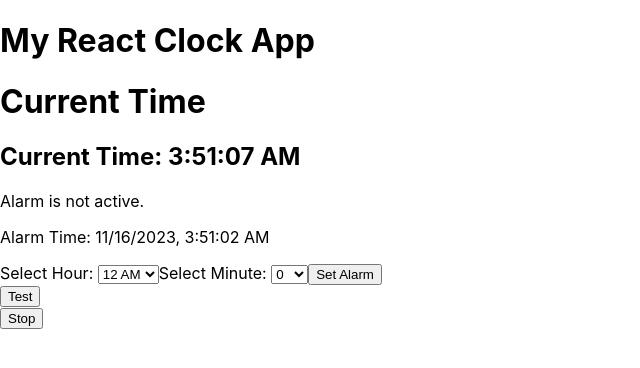
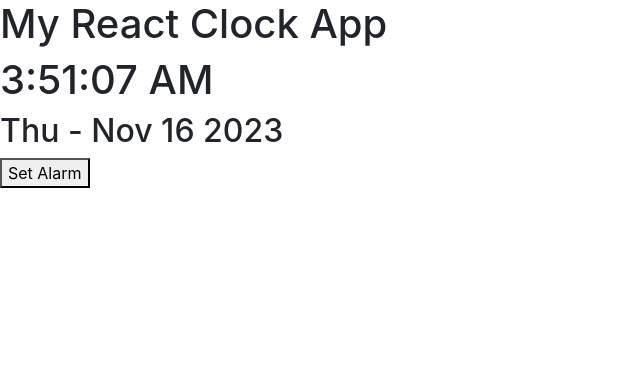
Before and after one commit to VictorKwong/reactDigitalClock, a React (Create React App) app: page / in a window 1280 px wide. Shown: the top 368 px of the page, without its empty margins (0-640 px from the left). Built offline with nearby package versions, Linux system fonts and the light colour scheme.

Commit message:
add open close function and added time display

```diff
--- a/public/index.html
+++ b/public/index.html
@@ -15,6 +15,12 @@
       user's mobile device or desktop. See https://developers.google.com/web/fundamentals/web-app-manifest/
     -->
     <link rel="manifest" href="%PUBLIC_URL%/manifest.json" />
+    <link
+      rel="stylesheet"
+      href="https://cdn.jsdelivr.net/npm/bootstrap@5.1.3/dist/css/bootstrap.min.css"
+      integrity="sha384-1BmE4kWBq78iYhFldvKuhfTAU6auU8tT94WrHftjDbrCEXSU1oBoqyl2QvZ6jIW3"
+      crossorigin="anonymous"
+    />
     <!--
       Notice the use of %PUBLIC_URL% in the tags above.
       It will be replaced with the URL of the `public` folder during the build.
@@ -39,5 +45,10 @@
       To begin the development, run `npm start` or `yarn start`.
       To create a production bundle, use `npm run build` or `yarn build`.
     -->
+    <script
+      src="https://cdn.jsdelivr.net/npm/bootstrap@5.1.3/dist/js/bootstrap.bundle.min.js"
+      integrity="sha384-ka7Sk0Gln4gmtz2MlQnikT1wXgYsOg+OMhuP+IlRH9sENBO0LRn5q+8nbTov4+1p"
+      crossorigin="anonymous"
+    ></script>
   </body>
 </html>
--- a/src/Clock.js
+++ b/src/Clock.js
@@ -1,5 +1,6 @@
 import React, { useState, useEffect, useRef } from 'react';
 import alarmSound from './audio/bedside-clock-alarm.mp3';
+
 
 function Clock() {
     const [currentTime, setCurrentTime] = useState(new Date());
@@ -9,7 +10,12 @@ function Clock() {
     const [selectedHour, setSelectedHour] = useState(0);
     const [selectedMinute, setSelectedMinute] = useState(0);
     const [remainingTime, setRemainingTime] = useState(null);
+    const [isAlarmSetting, setIsAlarmSetting] = useState(false);
     const audioRef = useRef(new Audio(alarmSound));
+
+    const weekdaysAcronym = ["Sun", "Mon", "Tue", "Wed", "Thu", "Fri", "Sat"];
+    const monthsAcronym = ["Jan", "Feb", "Mar", "Apr", "May", "Jun", "Jul", "Aug", "Sep", "Oct", "Nov", "Dec"];
+
 
     useEffect(() => {
         const updateTime = () => {
@@ -82,6 +88,10 @@ function Clock() {
         setIsAlarmActive(false);
     }
 
+    const displayAlarm = () => {
+        setIsAlarmSetting(!isAlarmSetting);
+    }
+
     const handleHourChange = (event) => {
         setSelectedHour(parseInt(event.target.value, 10));
       };
@@ -93,8 +103,8 @@ function Clock() {
   return (
     <div>
         <div>
-            <h1>Current Time</h1>
-            <h2>Current Time: {currentTime.toLocaleTimeString()}</h2>
+            <h1>{currentTime.toLocaleTimeString()}</h1>
+            <h2>{weekdaysAcronym[currentTime.getDay()]} - {monthsAcronym[currentTime.getMonth()]} {currentTime.getDate()} {currentTime.getFullYear()}</h2>
         </div>
         <div>
             {isAlarmActive && remainingTime ? (
@@ -103,17 +113,20 @@ function Clock() {
                 </div>
             ) : (
                 <div>
-                    <p>Alarm is not active.</p>
+                    <button onClick={displayAlarm}>Set Alarm</button>
                 </div>
             )}
         </div>
+        { isAlarmSetting ? (
+            <div>
                 <div>
                     <p>Alarm Time: {alarmTime.toLocaleString()}</p>
                     <label>Select Hour: </label>
                     <select value={selectedHour} onChange={handleHourChange}>
                     {[...Array(24).keys()].map((hour) => (
-                <option key={hour} value={hour}>
-                {hour === 0 ? '12' : (hour <= 12 ? `${hour}` : `${hour - 12}`)} {hour < 12 ? 'AM' : 'PM'}
+                        <option key={hour} value={hour} className='text-end'>
+                        {/* {hour === 0 ? '12' : (hour <= 12 ? (hour < 10 ? ` ${hour}` : `${hour}`) : (hour - 12))} {hour < 12 ? 'AM' : 'PM'} */}
+                        {hour === 0 ? 'ㅤ12' : (hour <= 12 ? `ㅤ${hour}` : `ㅤ${hour - 12}`)} {hour < 12 ? 'AM' : 'PM'}
                         </option>
                     ))}
                     </select>
@@ -121,7 +134,7 @@ function Clock() {
                     <select value={selectedMinute} onChange={handleMinuteChange}>
                     {[...Array(60).keys()].map((minute) => (
                         <option key={minute} value={minute}>
-                {minute}
+                        {minute < 10 ? `0${minute}` : `${minute}`}
                         </option>
                     ))}
                     </select>
@@ -134,6 +147,12 @@ function Clock() {
                 <div>
                     <button onClick={handleCloseAlarm}>Stop</button>
                 </div>
+                <div>
+                    <button onClick={displayAlarm}>Cancel</button>
+                </div>
+            </div>
+        ) : null}
+
 
         {isAlertVisible && (
         <div className="alert-window">
```
Also changed, not shown: 1 other file (tests, documents, lock files or other folders). Lines whose indentation alone changed are shown as unchanged.
